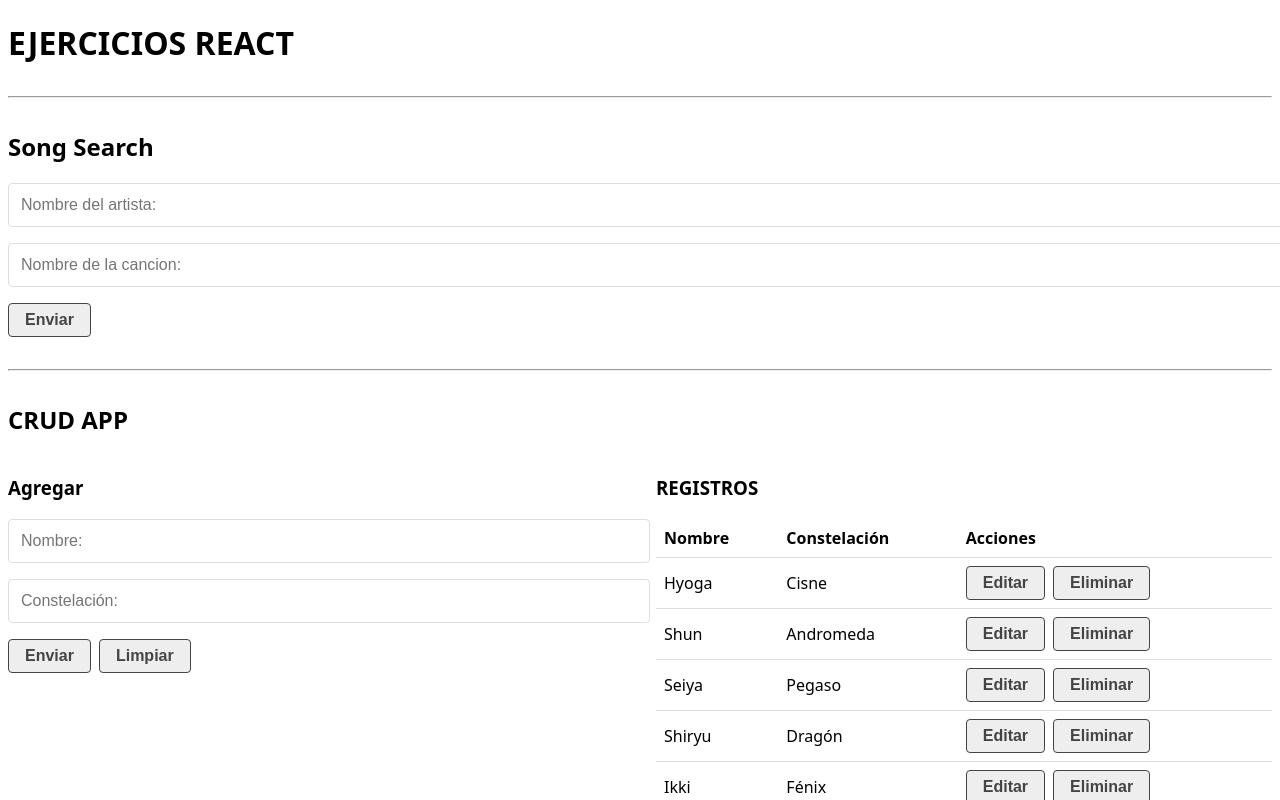
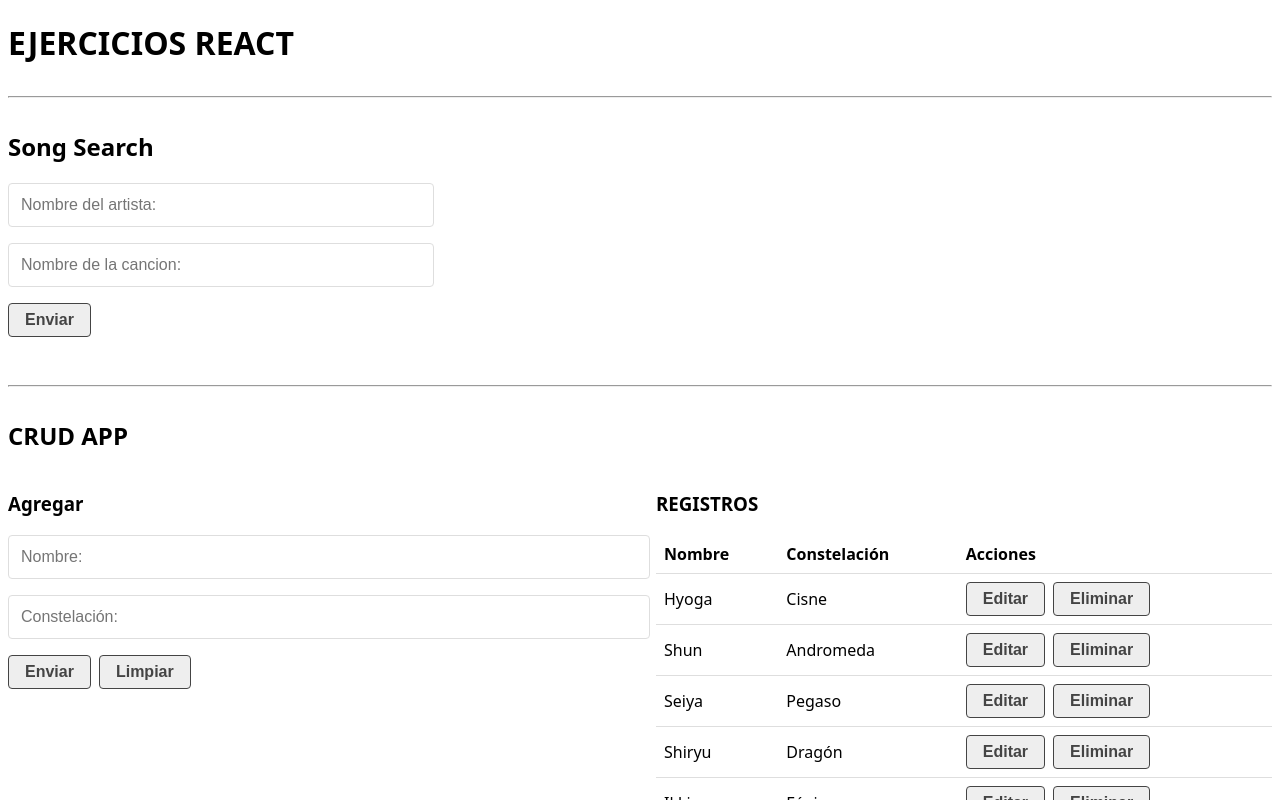
Before and after one commit to manuellpz/WebCourses, a React (Vite) app in the folder React-Ejercicios/: page / in a window 1280 px wide. Shown: the top 800 px of the page. Built offline with nearby package versions, Linux system fonts and the light colour scheme; data requests are answered from the project's data file.

Commit message:
Render and styles

```diff
--- a/React-Ejercicios/src/components/SongDetails.jsx
+++ b/React-Ejercicios/src/components/SongDetails.jsx
@@ -5,13 +5,13 @@ const SongDetails = ({ search, lyric }) => {
   if (!lyric) return null;
 
   return (
-    <>
+    <div>
       {lyric.error || lyric.err || lyric.name === "AbortError" ? (
         <Message msg={`Error No Existe La Canción: ${search.song}`} bgColor="#dc3545" />
       ) : (
-        <SongLyric />
+        <SongLyric title={search.song} lyrics={lyric.lyrics}/>
       )}
-    </>
+    </div>
   );
 };
 
--- a/React-Ejercicios/src/components/SongForm.jsx
+++ b/React-Ejercicios/src/components/SongForm.jsx
@@ -26,7 +26,7 @@ const SongForm = ({ handleSearch }) => {
   }
 
   return (
-    <>
+    <div>
       <form onSubmit={handleSubmit}>
         <input
           type="text"
@@ -44,7 +44,7 @@ const SongForm = ({ handleSearch }) => {
         />
         <input type="submit" value="Enviar" />
       </form>
-    </>
+    </div>
   );
 };
 
--- a/React-Ejercicios/src/components/SongLyric.jsx
+++ b/React-Ejercicios/src/components/SongLyric.jsx
@@ -1,8 +1,9 @@
-const SongLyric = () => {
+const SongLyric = ({title,lyrics}) => {
   return (
-    <>
-      <h2>Letra de la canción</h2>
-    </>
+    <div>
+      <h3>{title}</h3>
+      <blockquote style={{whiteSpace:"pre-wrap"}}>{lyrics}</blockquote>
+    </div>
   );
 };
 
--- a/React-Ejercicios/src/components/SongSearch.jsx
+++ b/React-Ejercicios/src/components/SongSearch.jsx
@@ -19,7 +19,7 @@ const SongSearch = () => {
 
       setLoading(true);
 
-      let songRes = await helpHttp().get(songUrl)
+      let songRes = await helpHttp().get(songUrl);
 
       setLyric(songRes);
 
@@ -37,9 +37,11 @@ const SongSearch = () => {
   return (
     <>
       <h2>Song Search</h2>
-      {loading && <Loader />}
-      <SongForm handleSearch={handleSearch} />
-      {search && !loading && <SongDetails search={search} lyric={lyric}/>}
+      <article className="grid-1-3">
+        <SongForm handleSearch={handleSearch} />
+        {loading && <Loader />}
+        {search && !loading && <SongDetails search={search} lyric={lyric} />}
+      </article>
     </>
   );
 };
--- a/React-Ejercicios/src/index.css
+++ b/React-Ejercicios/src/index.css
@@ -64,4 +64,10 @@ th,td {
       align-items: start;
       gap:2rem;
    }
+   .grid-1-3 {
+      display: grid;
+      grid-template-columns: 1fr 1fr 1fr;
+      align-items: start;
+      gap:2rem;
+   }
 }
```
